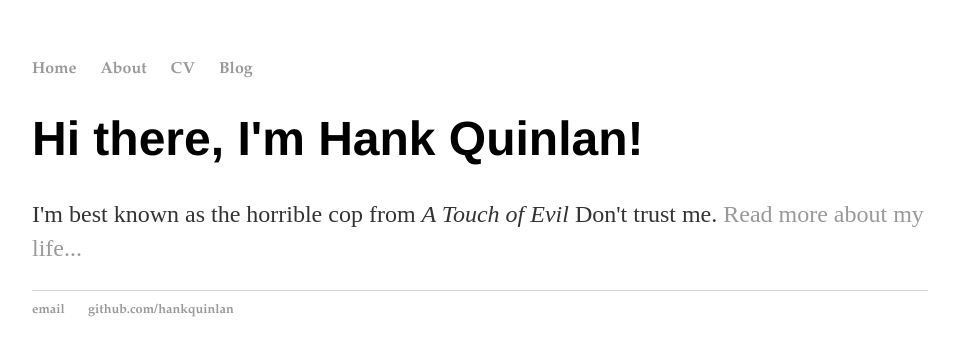
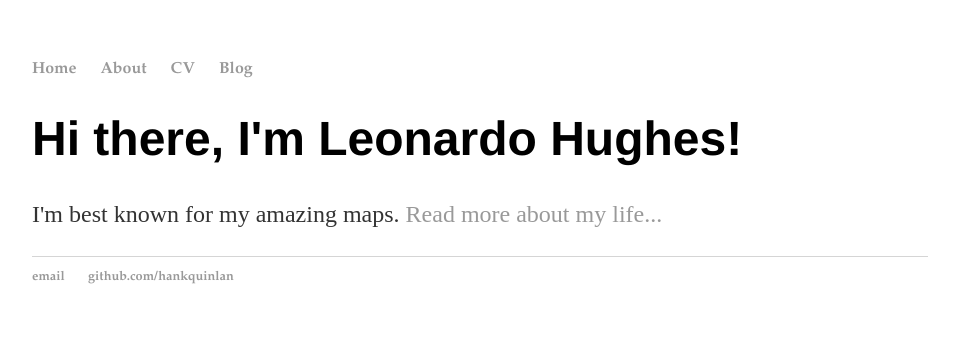
Before and after one commit to leohughes314/leohughes.github.io, a Jekyll site: the page built from index.html, in a window 1280 px wide. Shown: the top 356 px of the page, without its empty margins (160-1113 px from the left). Built offline with Jekyll 4.4.1, drawn with Linux system fonts in a browser that asks for light colours.

Commit message:
Update index.html

```diff
--- a/index.html
+++ b/index.html
@@ -1,8 +1,8 @@
 ---
 layout: default
-title: Hank Quinlan, Horrible Cop
+title: Leonardo Hughes, Geographer
 ---
 <div class="blurb">
-	<h1>Hi there, I'm Hank Quinlan!</h1>
-	<p>I'm best known as the horrible cop from <em>A Touch of Evil</em> Don't trust me. <a href="/about">Read more about my life...</a></p>
+	<h1>Hi there, I'm Leonardo Hughes!</h1>
+	<p>I'm best known for my amazing maps. <a href="/about">Read more about my life...</a></p>
 </div><!-- /.blurb -->
```
